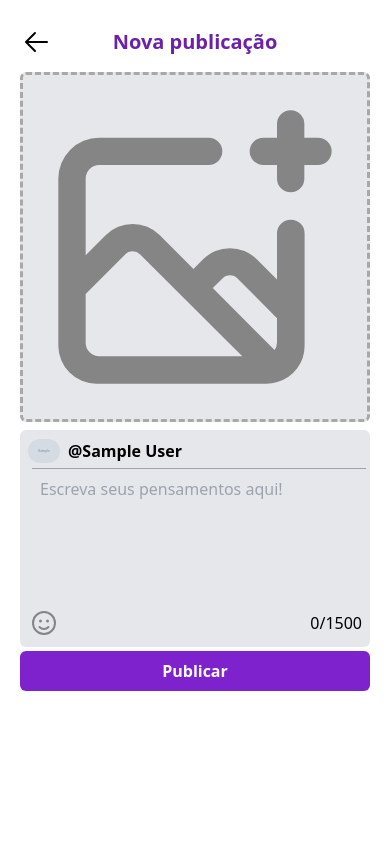
After one commit to andersonrrss/redeSocial, a Flask app: page /add1 in a window 390 px wide. The commit adds this page. Run offline with Flask 3, Linux system fonts and the light colour scheme; the visitor is signed in with stand-in values (Sample User, id 1); tables that the repository leaves empty hold one stand-in row (values such as "Sample post"); grey boxes marked "Sample" are stand-in pictures; some libraries are stand-ins or nearby versions.

Commit message:
Interface de postagem de publicações feita e melhorias na responsividade do site

```diff
--- a/api/app.py
+++ b/api/app.py
@@ -55,7 +55,18 @@ def index():
 @app.route("/add")
 @login_required
 def add():
-    return error("Pra fazer", 404)
+    if "user_id" in session:
+        user = User.query.get(session.get("user_id"))
+        profile_pic = user.profile_pic
+    return render_template("add.html", profile_pic=profile_pic)
+
+@app.route("/add1")
+@login_required
+def add1():
+    if "user_id" in session:
+        user = User.query.get(session.get("user_id"))
+        profile_pic = user.profile_pic
+    return render_template("add1.html", profile_pic=profile_pic)
 
 
 @app.route("/chat")
@@ -165,6 +176,19 @@ def chat_messages(chat_id):
 
     return render_template("message.html", receiver=receiver, chat=chat)
 
+
+@app.route("/deletechat", methods=["POST"])
+@login_required
+def delete_chat():
+    chat_id = request.form.get("chat_id")
+    user_id = session.get("user_id")
+    if chat_id and user_id:
+        delete_chat_for_user(chat_id, user_id)
+        return redirect("/chat")
+    else:
+        return error("Algo deu errado", 500)
+
+
 @app.route("/sendmessage")
 @login_required
 def send_message():
@@ -220,6 +244,7 @@ def send_message():
 
     return jsonify({"content":message_content, "message_id": new_message.id, "parent_message": parent_message, "parent_id": parent_id})
 
+
 @app.route("/newchat")
 @login_required
 def newchat():
@@ -244,16 +269,6 @@ def newchat():
 
     return redirect(f"/chat/{chat_id}")
 
-@app.route("/deletechat", methods=["POST"])
-@login_required
-def delete_chat():
-    chat_id = request.form.get("chat_id")
-    user_id = session.get("user_id")
-    if chat_id and user_id:
-        delete_chat_for_user(chat_id, user_id)
-        return redirect("/chat")
-    else:
-        return error("Algo deu errado", 500)
 
 @app.route("/messageviewed")
 @login_required
@@ -535,8 +550,6 @@ def follows():
 
         return jsonify(has_follows=True, follows_infos=following_users)
 
-# Aceita ambos os métodos
-
 
 @app.route("/follow")
 @login_required
@@ -591,8 +604,6 @@ def unfollow():
 
     # Recarrega a página
     return redirect(f"/{profile.nome}")
-
-
 
 
 @app.route("/login", methods=["GET", "POST"])
@@ -686,6 +697,7 @@ def inject_user():
     return dict(username=username)
 
 
+
 if __name__ == "__main__":
     # Criar as tabelas no banco de dados
     with app.app_context():
--- a/api/static/css/output.css
+++ b/api/static/css/output.css
@@ -566,6 +566,7 @@ body {
   display: flex;
   justify-content: center;
   align-items: center;
+  font: normal 14px;
 }
 
 .h-screen-dynamic{
@@ -945,6 +947,18 @@ body {
 
 .h-40 {
   height: 10rem;
+}
+
+.h-\[30\%\] {
+  height: 30%;
+}
+
+.h-\[70\%\] {
+  height: 70%;
+}
+
+.h-\[90\%\] {
+  height: 90%;
 }
 
 .h-fit {
@@ -960,6 +974,10 @@ body {
   height: 100vh;
 }
 
+.max-h-\[60\%\] {
+  max-height: 60%;
+}
+
 .min-h-screen {
   min-height: 100vh;
 }
@@ -1042,6 +1060,10 @@ body {
 
 .max-w-full {
   max-width: 100%;
+}
+
+.flex-1 {
+  flex: 1 1 0%;
 }
 
 .flex-grow {
@@ -1066,6 +1088,10 @@ body {
   cursor: pointer;
 }
 
+.resize-none {
+  resize: none;
+}
+
 .resize {
   resize: both;
 }
@@ -1112,6 +1138,14 @@ body {
 
 .place-self-end {
   place-self: end;
+}
+
+.self-start {
+  align-self: flex-start;
+}
+
+.self-end {
+  align-self: flex-end;
 }
 
 .self-center {
@@ -1318,14 +1352,14 @@ body {
   padding-bottom: 0.5rem;
 }
 
-.py-20 {
-  padding-top: 5rem;
-  padding-bottom: 5rem;
-}
-
 .py-3 {
   padding-top: 0.75rem;
   padding-bottom: 0.75rem;
+}
+
+.py-5 {
+  padding-top: 1.25rem;
+  padding-bottom: 1.25rem;
 }
 
 .pb-10 {
--- /dev/null
+++ b/api/static/js/add.js
@@ -0,0 +1,33 @@
+document.getElementById("imageUpload").addEventListener("change", function (event) {
+    const files = event.target.files;
+    for (const file of files) {
+        const fileReader = new FileReader();
+        const preview = document.querySelector("#preview");
+        preview.innerHTML = "";
+
+        fileReader.addEventListener('load', function() {
+            const mediaElement = document.createElement('img');
+            mediaElement.src = fileReader.result;
+            if (mediaElement.tagName === 'VIDEO') {
+                mediaElement.controls = true;
+            }
+            preview.appendChild(mediaElement);
+        });
+        fileReader.readAsDataURL(file);
+    }
+});
+
+
+const maxChars = 1500
+const textArea = document.querySelector("#text")
+
+if (textArea.value.length > 0){
+    document.querySelector("#charCounter").innerHTML = `${textArea.value.length}/${maxChars}`
+}
+
+textArea.addEventListener("input" , function () {
+    if (textArea.value.length > maxChars){
+        textarea.value = textarea.value.substring(0, maxChars);
+    }
+    document.querySelector("#charCounter").innerHTML = `${textArea.value.length}/${maxChars}`
+})
--- /dev/null
+++ b/api/templates/add1.html
@@ -0,0 +1,55 @@
+{% extends "layout.html" %}
+{% block title %}
+Adicionar
+{% endblock %}
+
+{% block script %}
+<script src="../static/js/add.js" defer></script>
+{% endblock %}
+
+{% block body %}
+<main class="bg-white w-full md:w-3/4 h-screen-dynamic text-start py-5 px-5 md:px-10 flex flex-col items-center">
+    <header class="flex w-full items-center justify-between">
+        <div class="flex-1 flex justify-start">
+            <a href="/{{ username }}" class="hover:bg-gray-200">
+                <svg  xmlns="http://www.w3.org/2000/svg" width="2em" height="2em" viewBox="0 0 1024 1024"><path fill="black" d="M224 480h640a32 32 0 1 1 0 64H224a32 32 0 0 1 0-64"/><path fill="black" d="m237.248 512l265.408 265.344a32 32 0 0 1-45.312 45.312l-288-288a32 32 0 0 1 0-45.312l288-288a32 32 0 1 1 45.312 45.312z"/></svg>
+            </a>
+        </div>
+        <h1 class="text-center m-2 text-xl sm:text-2xl font-semibold text-purple-800">Nova publicação</h1>
+        <div class="flex-1"></div>
+    </header>
+    <form action="/newPost" class="flex flex-col h-[90%] items-center w-full">
+        <label for="imageUpload" class="flex justify-center items-center cursor-pointer bg-gray-200 rounded-md p-2 max-h-[60%] w-full m-2" style="border: 3px dashed #a8a8a8;">
+            <div id="preview" class="w-full h-full overflow-hidden flex justify-center items-center" >
+                <svg xmlns="http://www.w3.org/2000/svg" width="100%" height="100%" viewBox="0 0 24 24">
+                    <path fill="#858585" d="M19 10a1 1 0 0 0-1 1v3.38l-1.48-1.48a2.79 2.79 0 0 0-3.93 0l-.7.71l-2.48-2.49a2.79 2.79 0 0 0-3.93 0L4 12.61V7a1 1 0 0 1 1-1h8a1 1 0 0 0 0-2H5a3 3 0 0 0-3 3v12.22A2.79 2.79 0 0 0 4.78 22h12.44a2.88 2.88 0 0 0 .8-.12a2.74 2.74 0 0 0 2-2.65V11A1 1 0 0 0 19 10M5 20a1 1 0 0 1-1-1v-3.57l2.89-2.89a.78.78 0 0 1 1.1 0L15.46 20Zm13-1a1 1 0 0 1-.18.54L13.3 15l.71-.7a.77.77 0 0 1 1.1 0L18 17.21Zm3-15h-1V3a1 1 0 0 0-2 0v1h-1a1 1 0 0 0 0 2h1v1a1 1 0 0 0 2 0V6h1a1 1 0 0 0 0-2"/>
+                </svg>
+            </div>
+        </label>
+        <input type="file" accept="image/*" enctype="multipart/form-data" name="image" id="imageUpload" class="hidden">
+        <div class="w-full bg-gray-200 p-2 rounded-md h-[30%] flex flex-col">
+            <div class="h-10 flex items-center self-start w-full">
+                <img src="{{ url_for('static', filename=profile_pic) }}" class="w-8 rounded-full">
+                <span class="font-semibold ml-2">@{{ username }}</span>
+            </div>
+            <textarea maxlength="1500" name="text" id="text" placeholder="Escreva seus pensamentos aqui!" class="resize-none outline-none w-full h-full p-2 m-1 bg-transparent border-t border-gray-400"></textarea>
+            <div class="flex justify-between items-center">
+                <button type="button">
+                    <svg xmlns="http://www.w3.org/2000/svg" width="2em" height="2em" viewBox="0 0 16 16">
+                        <path fill="#858585" d="M6.25 7.75a.75.75 0 1 0 0-1.5a.75.75 0 0 0 0 1.5m-.114 1.917a.5.5 0 1 0-.745.667A3.5 3.5 0 0 0 8 11.5a3.5 3.5 0 0 0 2.609-1.166a.5.5 0 0 0-.745-.667A2.5 2.5 0 0 1 8 10.5c-.74 0-1.405-.321-1.864-.833M10.5 7A.75.75 0 1 1 9 7a.75.75 0 0 1 1.5 0M14 8A6 6 0 1 0 2 8a6 6 0 0 0 12 0M3 8a5 5 0 1 1 10 0A5 5 0 0 1 3 8"/>
+                    </svg>
+                </button>
+                <span id="charCounter">0/1500</span>
+            </div>
+        </div>
+        <button type="submit" class="flex justify-center items-center w-full p-2 m-1 text-white font-semibold rounded-md bg-purple-700 hover:bg-purple-800 cursor-pointer">Publicar</button>
+
+    </form>
+</main>
+<script>
+    document.addEventListener("DOMContentLoaded", function () {
+        let navbar = document.querySelector(".navbar")
+        navbar.style.display = "none"
+      });
+</script>
+{% endblock %}
--- a/api/templates/chat.html
+++ b/api/templates/chat.html
@@ -9,7 +9,7 @@
 {% endblock %}
 
 {% block body %}
-    <main class="bg-white w-full md:w-3/4 h-screen text-start p-5 flex flex-col overflow-auto pb-14 py-16 md:py-2">
+    <main class="bg-white w-full md:w-3/4 h-screen-dynamic text-start p-5 flex flex-col overflow-auto pb-14">
         <header>
             <h2 class="text-center m-2 text-2xl font-semibold text-purple-800">Conversar</h2>
         </header>
--- a/api/templates/followers.html
+++ b/api/templates/followers.html
@@ -2,7 +2,7 @@
 {% block script %}
 <script src="../static/js/followsInfos.js" defer></script>
 {% endblock %} {% block body %}
-<main class="h-screen w-full md:w-3/4 bg-white py-16 md:py-2">
+<main class="h-screen-dynamic w-full md:w-3/4 bg-white py-2">
   <header class="w-full">
     <nav class="w-full grid grid-cols-2">
       <a
--- a/api/templates/following.html
+++ b/api/templates/following.html
@@ -2,7 +2,7 @@
 {% block script %}
 <script src="../static/js/followsInfos.js" defer></script>
 {% endblock %} {% block body %}
-<main class="h-screen w-full md:w-3/4 bg-white py-16 md:py-2">
+<main class="h-screen-dynamic w-full md:w-3/4 bg-white py-2">
   <header class="w-full">
     <nav class="w-full grid grid-cols-2">
       <a
--- a/api/templates/login.html
+++ b/api/templates/login.html
@@ -22,12 +22,12 @@
               type="text"
               placeholder="nome de usuário ou nome@mail.com"
               name="name-email"
-              class="register-input"
+              class="standard-input"
               id="name-or-email"
             />
             <span id="emailNameMSG" class="hidden text-red-600 mt-0 text-xs place-self-start"></span>
 
-            <div class="register-input flex justify-center items-center" id="divSenha">
+            <div class="standard-input flex justify-center items-center" id="divSenha">
               <input
                 type="password"
                 placeholder="senha"
--- a/api/templates/message.html
+++ b/api/templates/message.html
@@ -3,7 +3,7 @@ script %}
 <script src="../static/js/message.js" defer></script>
 {% endblock %} {% block body %}
 <main
-  class="bg-white w-full md:w-3/4 h-screen text-start flex flex-col overflow-hidden py-16 md:py-2 "
+  class="bg-white w-full md:w-3/4 h-screen-dynamic text-start flex flex-col overflow-hidden py-2 "
 >
   <header
     class="border-b border-gray-300 max-h-1/6 p-1 w-full flex items-center"
--- a/api/templates/search.html
+++ b/api/templates/search.html
@@ -1,7 +1,7 @@
 {% extends "layout.html" %} {% block script %}
 <script src="../static/js/search.js" defer></script>
 {% endblock %} {% block body %}
-<section class="flex flex-col items-center w-screen h-screen pb-14 py-16 md:py-2">
+<section class="flex flex-col items-center w-screen h-screen-dynamic pb-14 py-2">
     <form class="form m-2 w-11/12 sm:w-2/3 md:w-1/2 h-16">
         <svg xmlns="http://www.w3.org/2000/svg" width="5%" height="50%" viewBox="0 0 24 24">
             <path fill="black" d="M12 15c.81 0 1.5-.3 2.11-.89c.59-.61.89-1.3.89-2.11s-.3-1.5-.89-2.11C13.5 9.3 12.81 9 12 9s-1.5.3-2.11.89C9.3 10.5 9 11.19 9 12s.3 1.5.89 2.11c.61.59 1.3.89 2.11.89m0-13c2.75 0 5.1 1 7.05 2.95S22 9.25 22 12v1.45c0 1-.35 1.85-1 2.55c-.7.67-1.5 1-2.5 1c-1.2 0-2.19-.5-2.94-1.5c-1 1-2.18 1.5-3.56 1.5c-1.37 0-2.55-.5-3.54-1.46C7.5 14.55 7 13.38 7 12c0-1.37.5-2.55 1.46-3.54C9.45 7.5 10.63 7 12 7c1.38 0 2.55.5 3.54 1.46C16.5 9.45 17 10.63 17 12v1.45c0 .41.16.77.46 1.08s.65.47 1.04.47c.42 0 .77-.16 1.07-.47s.43-.67.43-1.08V12c0-2.19-.77-4.07-2.35-5.65S14.19 4 12 4s-4.07.77-5.65 2.35S4 9.81 4 12s.77 4.07 2.35 5.65S9.81 20 12 20h5v2h-5c-2.75 0-5.1-1-7.05-2.95S2 14.75 2 12s1-5.1 2.95-7.05S9.25 2 12 2" />
--- a/api/templates/user.html
+++ b/api/templates/user.html
@@ -5,7 +5,7 @@
 {% endblock %}
 
 {% block body %}
-<main class="bg-white w-full md:w-3/4 h-screen text-start py-20 md:py-10 px-5 md:px-16 flex flex-col pb-14 ">
+<main class="bg-white w-full md:w-3/4 h-screen-dynamic text-start py-5 px-5 md:px-16 flex flex-col pb-14 ">
     <header class="border-b border-gray-400 pb-10">
         <div class="flex">
             <div class="mr-5 sm:mx-10">
```
Also changed, not shown: other parts of api/static/css/output.css (+39 -28 lines), api/static/css/src/input.css (+14 -8 lines), api/static/css/style.css (+3 -4 lines), api/templates/add.html (added, +57 -0 lines), api/templates/me.html (+9 -4 lines), api/templates/register.html (+4 -4 lines), api/static/icons/icon-park-twotone--add-pic.svg (added).
